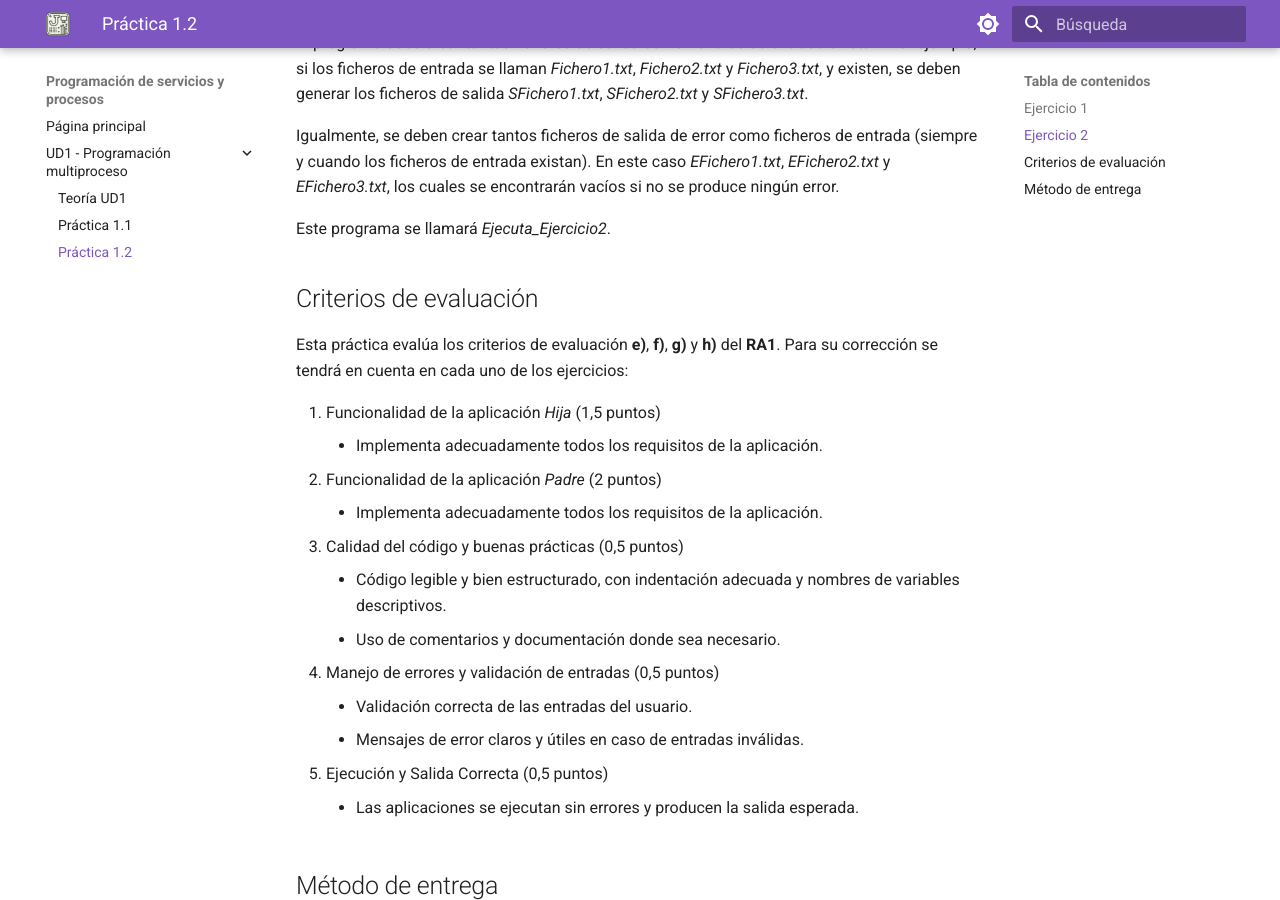
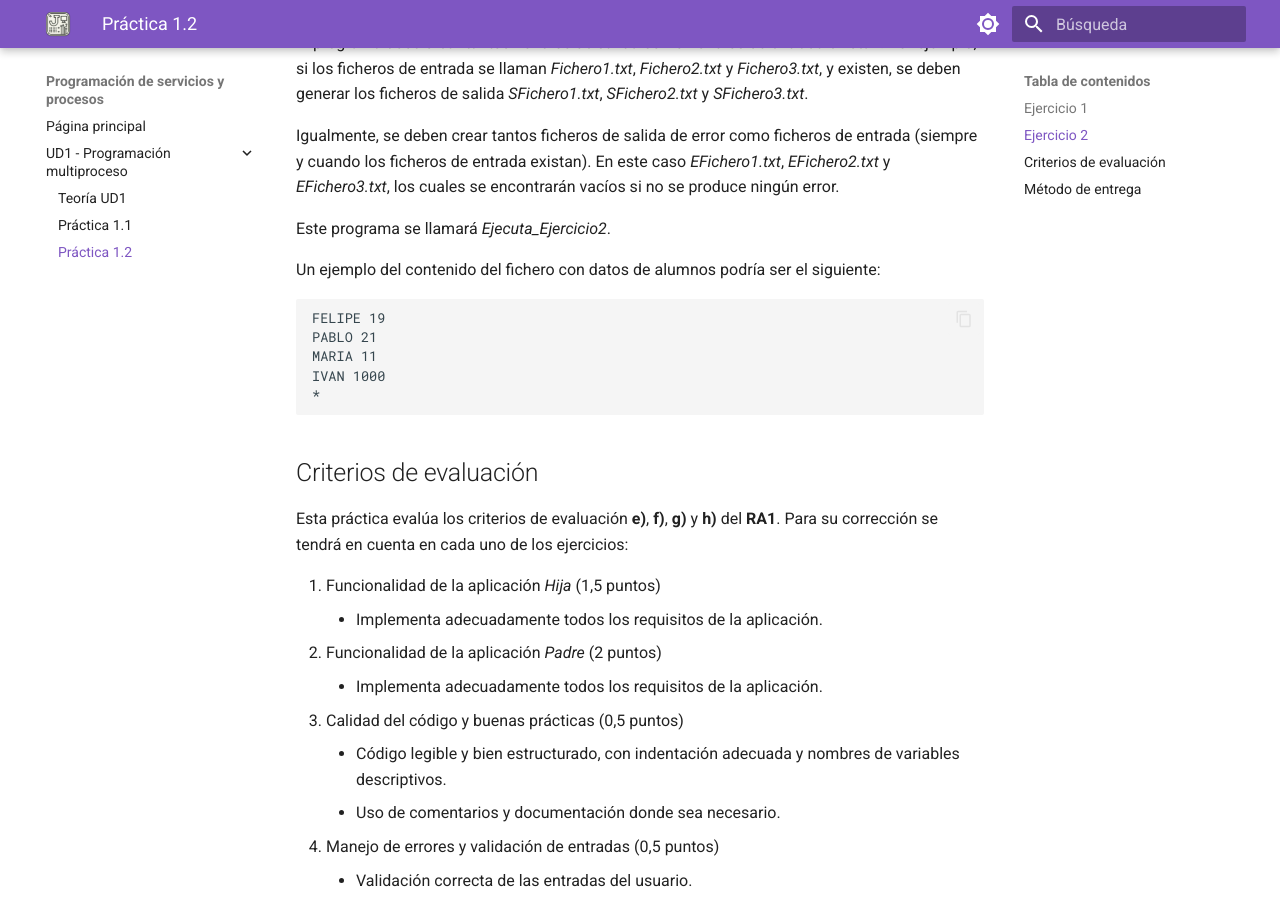
Before and after one commit to Joperpu/psp2425, an MkDocs documentation site: the page built from docs/pr1.2.md, in a window 1280 px wide and 900 px high, scrolled down 2446 px. Built offline with MkDocs 1.6.1 and Material for MkDocs 9.7.7, drawn with Linux system fonts in a browser that asks for light colours.

Commit message:
Añadido práctica 1.2

```diff
--- a/docs/pr1.2.md
+++ b/docs/pr1.2.md
@@ -89,6 +89,15 @@ Igualmente, se deben crear tantos ficheros de salida de error como ficheros de e
 
 Este programa se llamará *Ejecuta_Ejercicio2*.
 
+Un ejemplo del contenido del fichero con datos de alumnos podría ser el siguiente:
+
+	FELIPE 19
+	PABLO 21
+	MARIA 11
+	IVAN 1000
+	*
+
+
 ## Criterios de evaluación
 
 Esta práctica evalúa los criterios de evaluación **e)**, **f)**, **g)** y **h)** del **RA1**. Para su corrección se tendrá en cuenta en cada uno de los ejercicios:
```
